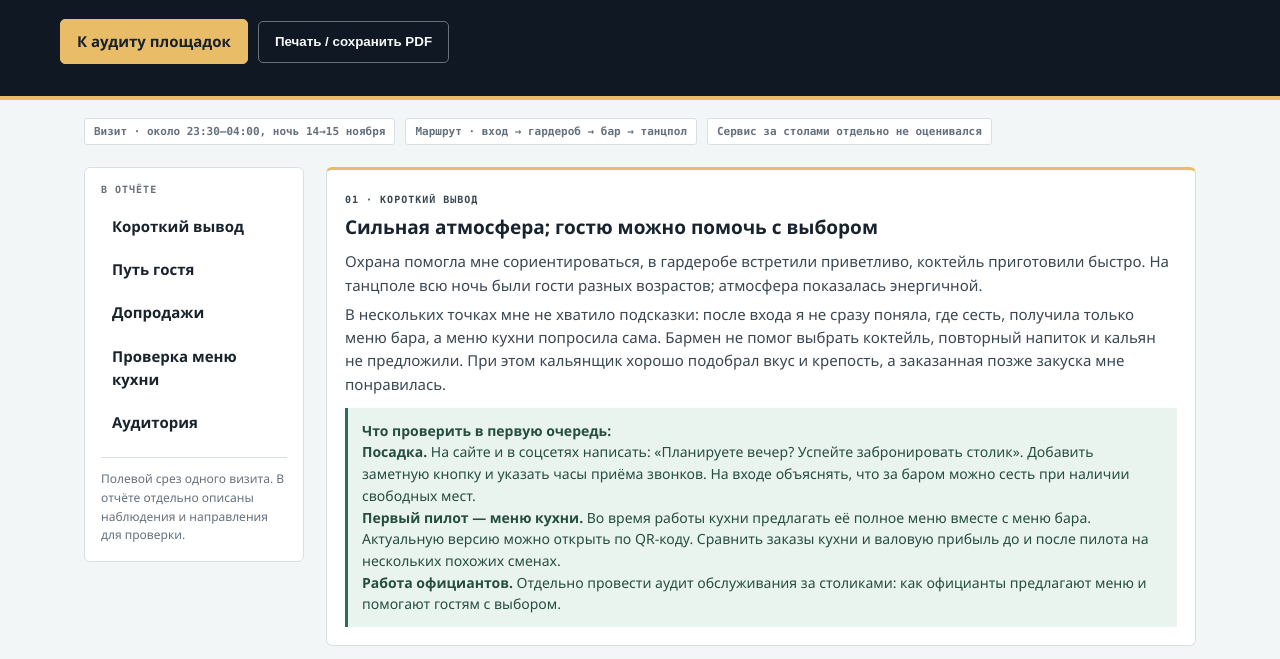
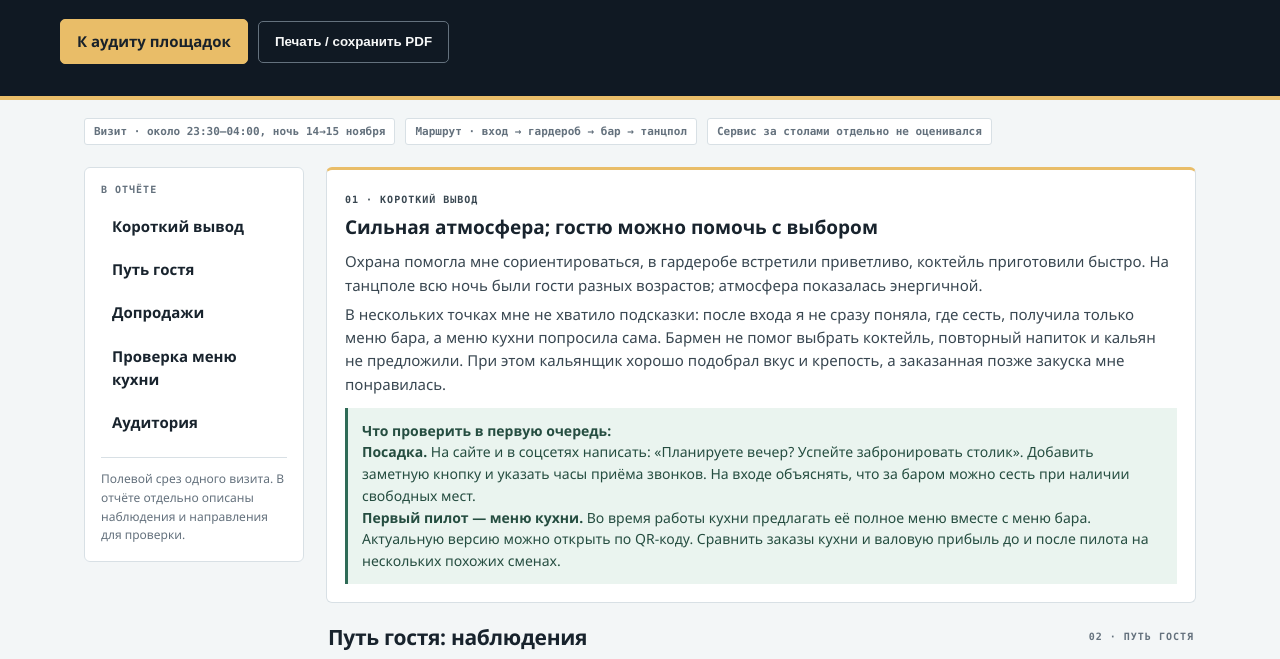
Before and after one commit to lyaoakyn-del/zarya, a plain HTML site: page 2026-11-15-visit-report.html in a window 1280 px wide. Shown: the part 233-892 px from the top of the page. Drawn offline with Linux system fonts and the light colour scheme.

Commit message:
Remove waiter audit proposal from report

```diff
--- a/2026-11-15-visit-report.html
+++ b/2026-11-15-visit-report.html
@@ -48,7 +48,7 @@ header{background:var(--navy);color:#f7f8f8;padding:28px max(24px,calc((100vw -
       <h2 id="summary-title">Сильная атмосфера; гостю можно помочь с выбором</h2>
       <p>Охрана помогла мне сориентироваться, в гардеробе встретили приветливо, коктейль приготовили быстро. На танцполе всю ночь были гости разных возрастов; атмосфера показалась энергичной.</p>
       <p>В нескольких точках мне не хватило подсказки: после входа я не сразу поняла, где сесть, получила только меню бара, а меню кухни попросила сама. Бармен не помог выбрать коктейль, повторный напиток и кальян не предложили. При этом кальянщик хорошо подобрал вкус и крепость, а заказанная позже закуска мне понравилась.</p>
-      <div class="callout"><strong>Что проверить в первую очередь:</strong><br><strong>Посадка.</strong> На сайте и в соцсетях написать: «Планируете вечер? Успейте забронировать столик». Добавить заметную кнопку и указать часы приёма звонков. На входе объяснять, что за баром можно сесть при наличии свободных мест.<br><strong>Первый пилот — меню кухни.</strong> Во время работы кухни предлагать её полное меню вместе с меню бара. Актуальную версию можно открыть по QR-коду. Сравнить заказы кухни и валовую прибыль до и после пилота на нескольких похожих сменах.<br><strong>Работа официантов.</strong> Отдельно провести аудит обслуживания за столиками: как официанты предлагают меню и помогают гостям с выбором.</div>
+      <div class="callout"><strong>Что проверить в первую очередь:</strong><br><strong>Посадка.</strong> На сайте и в соцсетях написать: «Планируете вечер? Успейте забронировать столик». Добавить заметную кнопку и указать часы приёма звонков. На входе объяснять, что за баром можно сесть при наличии свободных мест.<br><strong>Первый пилот — меню кухни.</strong> Во время работы кухни предлагать её полное меню вместе с меню бара. Актуальную версию можно открыть по QR-коду. Сравнить заказы кухни и валовую прибыль до и после пилота на нескольких похожих сменах.</div>
     </section>
 
     <section class="section" id="journey" aria-labelledby="journey-title">
@@ -62,7 +62,6 @@ header{background:var(--navy);color:#f7f8f8;padding:28px max(24px,calc((100vw -
         <article class="finding"><div class="rowmeta"><small>Оплата</small><span class="tag good">Решили быстро</span></div><div><h3>Анастасия помогла с двойной оплатой</h3><p>Я случайно дважды оплатила кальян. Администратор Анастасия сверила чеки, подробно объяснила дальнейшие действия, взяла мои контакты на случай, если возврат не поступит автоматически, и передала информацию управляющей. Вопрос решили быстро и вежливо.</p></div></article>
         <article class="finding"><div class="rowmeta"><small>Карта лояльности</small><span class="tag opportunity">Не напомнили</span></div><div><h3>О карте лояльности не рассказали</h3><p>Во время обслуживания мне не рассказали о карте лояльности, не спросили, есть ли она, и не напомнили применить её.</p><p><strong>Что сделать:</strong> включить краткий рассказ о карте и напоминание о её применении в скрипты сотрудников.</p></div></article>
         <article class="finding"><div class="rowmeta"><small>Кухня</small><span class="tag opportunity">Меню попросила сама</span></div><div><h3>Меню кухни мне не предложили</h3><p>Сначала мне предложили только меню бара. Позже я сама попросила меню кухни и заказала закуску. Хотя я спросила, что порекомендуют, совета по блюду не получила. Закуска мне понравилась.</p><p><strong>Что сделать:</strong> предлагать полное меню кухни вместе с меню бара и помогать с выбором, если гость спрашивает.</p></div></article>
-        <article class="finding"><div class="rowmeta"><small>Официанты</small><span class="tag opportunity">Нужен отдельный аудит</span></div><div><h3>Работу официантов за столиками не оценивала</h3><p>Я сидела за баром, поэтому не могу оценить обслуживание за столиками. Стоит отдельно провести аудит работы официантов: как они предлагают меню и помогают гостям с выбором.</p></div></article>
       </div>
       <p class="callout"><strong>Бронирование:</strong> в <a href="./index.html">первом аудите площадок</a> я отметила сложности с Taplink на компьютере. Это ещё одна причина заметно показать на сайте, как забронировать столик.</p>
     </section>
```
